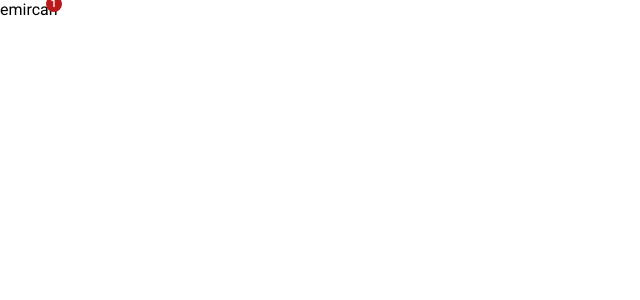
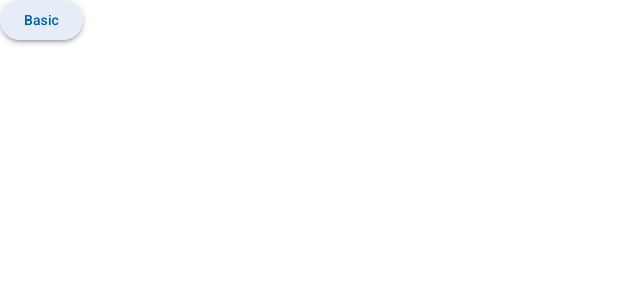
Before and after one commit to EmircanKoc1/MaterialUIExample, an Angular app: page / in a window 1280 px wide. Shown: the top 300 px of the page, without its empty margins (0-640 px from the left). Built offline with nearby package versions, Linux system fonts and the light colour scheme.

Commit message:
The buttoncomponent has been added

```diff
--- a/src/app/app.component.html
+++ b/src/app/app.component.html
@@ -1 +1,3 @@
-<app-badge><app-badge>
+<!-- <app-badge><app-badge> -->
+
+    <app-button></app-button>
--- /dev/null
+++ b/src/app/components/button/button.component.html
@@ -0,0 +1 @@
+<button mat-raised-button>Basic</button>
--- /dev/null
+++ b/src/app/components/button/button.component.scss
@@ -0,0 +1,4 @@
+::ng-deep .custom-button {
+    background-color: #ff5722; /* Özelleştirilmiş renk */
+    color: white; /* Yazı rengi */
+  }
```
Also changed, not shown: src/app/app.component.ts (+9 -2 lines), src/app/components/button/button.component.ts (added, +17 -0 lines), 1 other file (tests, documents, lock files or other folders).
